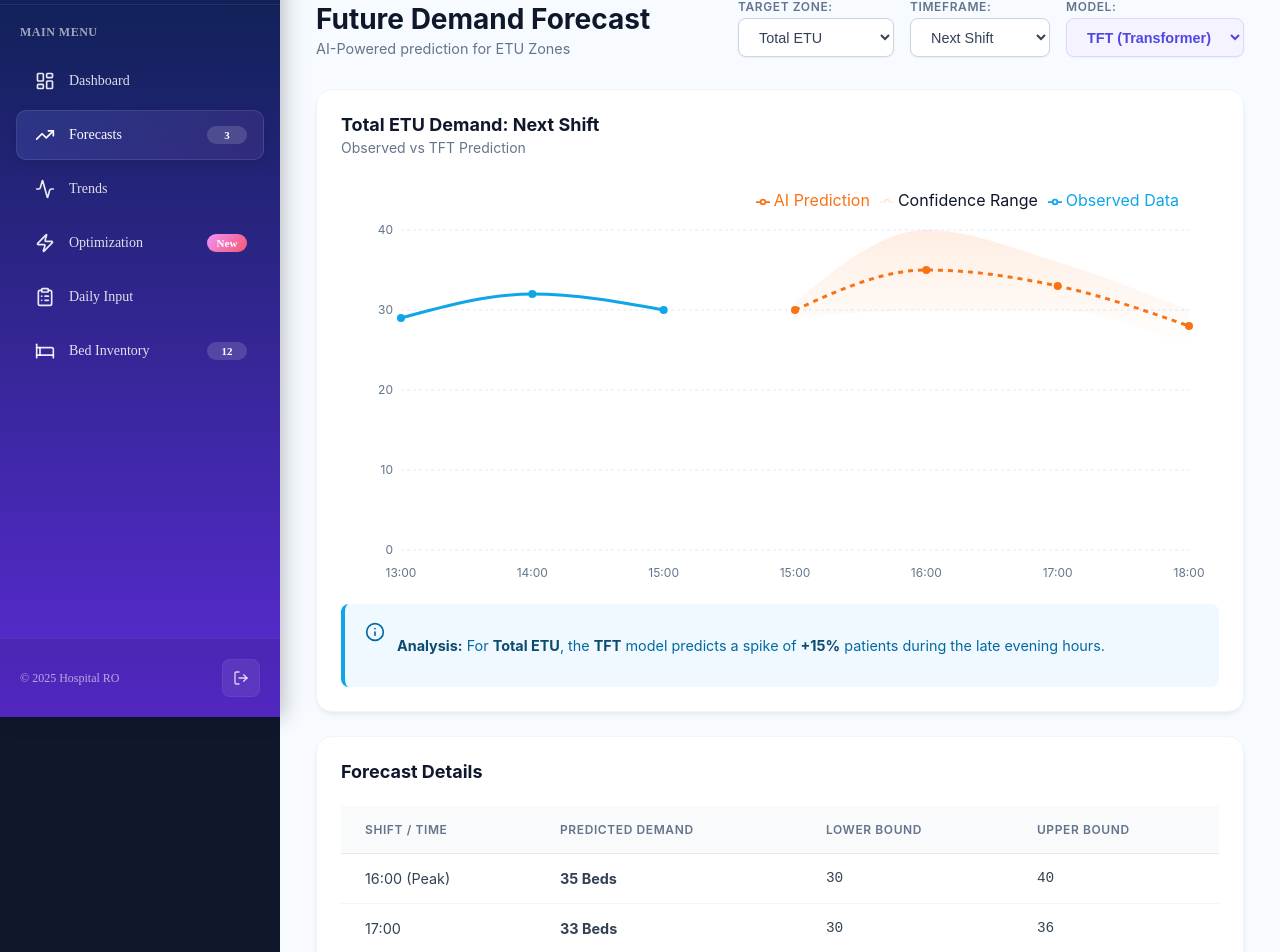
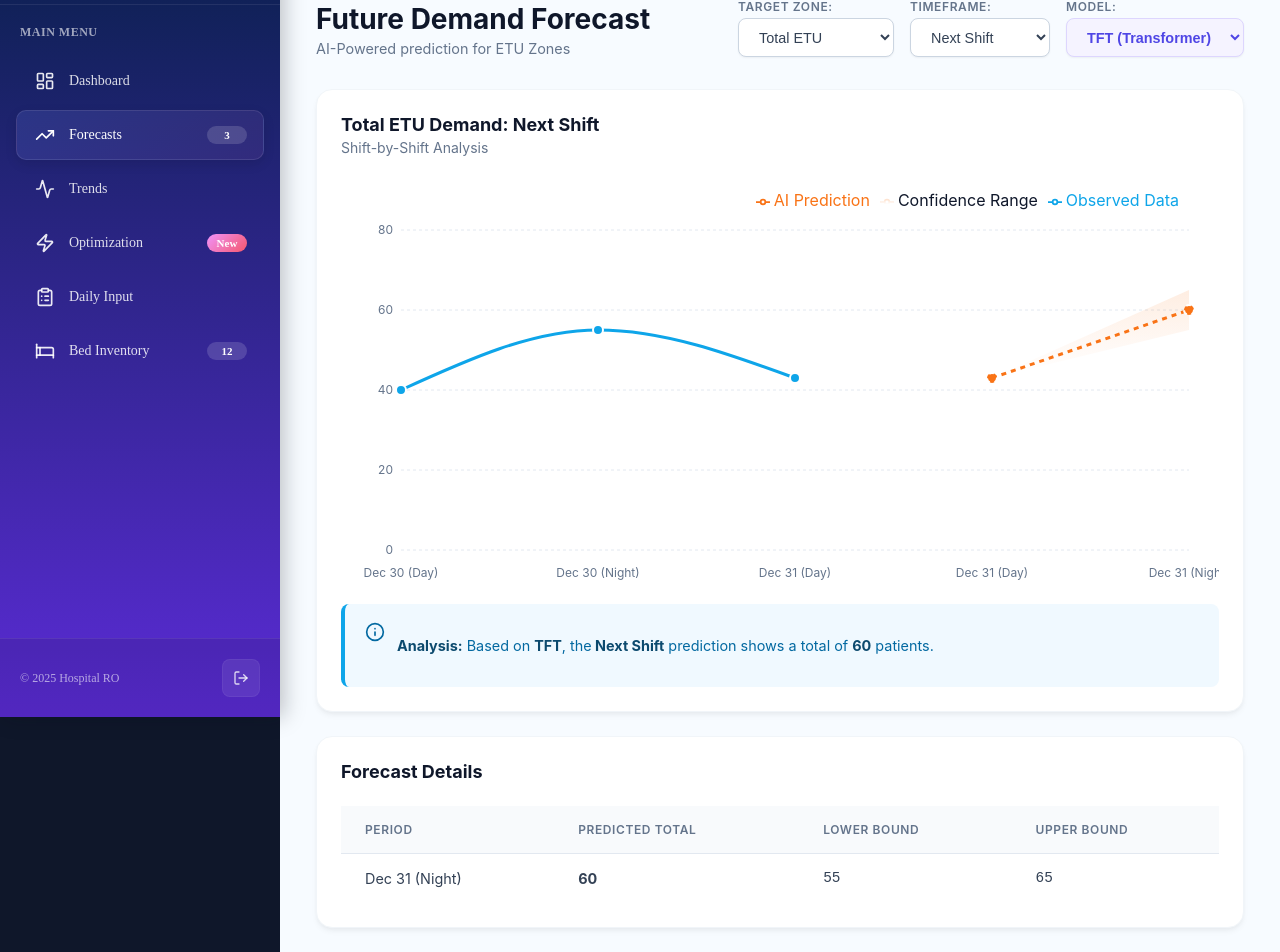
Before and after one commit to lochanajayasinghe/Hospital-Resource-Optimization-and-Demand-Forecasting-System, a React (Create React App) app in the folder frontend/: page /Forecast in a window 1280 px wide. Shown: the part 83-1035 px from the top of the page. Built offline with nearby package versions, Linux system fonts and the light colour scheme.

Commit message:
Update Forecast.jsx

```diff
--- a/frontend/src/components/Bed_demand_focasting/Forecast.jsx
+++ b/frontend/src/components/Bed_demand_focasting/Forecast.jsx
@@ -10,59 +10,77 @@ import {
   Legend,
   ResponsiveContainer
 } from 'recharts';
-import { BrainCircuit, Info } from 'lucide-react'; // Make sure to install lucide-react if needed
+import { Info } from 'lucide-react';
 import Layout from './Layout';
 import styles from './Forecast.module.css';
 
 const Forecast = () => {
-  // --- STATE MANAGEMENT ---
+  // --- STATE ---
   const [timeframe, setTimeframe] = useState('Next Shift');
   const [selectedZone, setSelectedZone] = useState('Total ETU');
   const [model, setModel] = useState('TFT');
   const [chartData, setChartData] = useState([]);
   const [tableData, setTableData] = useState([]);
 
-  // --- MOCK DATA ENGINE (The "Brain") ---
+  // --- MOCK DATA ENGINE ---
   useEffect(() => {
     let generatedData = [];
     let generatedTable = [];
-    const isResus = selectedZone === 'Resus (Critical)';
 
-    // LOGIC: Adjust numbers based on Zone (Resus is small/critical, Triage is large)
-    const baseValue = isResus ? 2 : 30;
-    const randomVar = isResus ? 2 : 15;
+    // 1. Determine Base Scale (Resus numbers are small, Total ETU is big)
+    const isResus = selectedZone.includes('Resus');
+    // Shift Average
+    const shiftAvg = isResus ? 3 : 45;
+    // Daily Average (Shift * 2)
+    const dailyAvg = shiftAvg * 2;
+    // Monthly Average (Daily * 30)
+    const monthlyAvg = dailyAvg * 30;
 
+    // --- LOGIC 1: NEXT SHIFT (Shift-Wise View) ---
     if (timeframe === 'Next Shift') {
-      // HOURLY DATA
       generatedData = [
-        { name: '13:00', historical: baseValue - 1, predicted: null, range: null },
-        { name: '14:00', historical: baseValue + 2, predicted: null, range: null },
-        { name: '15:00', historical: baseValue, predicted: null, range: null }, // Current Time
-        { name: '15:00', historical: null, predicted: baseValue, range: [baseValue-1, baseValue+1] }, // Connector
-        { name: '16:00', historical: null, predicted: baseValue + 5, range: [baseValue, baseValue + 10] }, // Peak
-        { name: '17:00', historical: null, predicted: baseValue + 3, range: [baseValue, baseValue + 6] },
-        { name: '18:00', historical: null, predicted: baseValue - 2, range: [baseValue-5, baseValue] },
+        { name: 'Dec 30 (Day)', historical: shiftAvg - 5, predicted: null, range: null },
+        { name: 'Dec 30 (Night)', historical: shiftAvg + 10, predicted: null, range: null },
+        { name: 'Dec 31 (Day)', historical: shiftAvg - 2, predicted: null, range: null },
+        // Connector
+        { name: 'Dec 31 (Day)', historical: null, predicted: shiftAvg - 2, range: [shiftAvg-2, shiftAvg-2] },
+        // The Prediction
+        { name: 'Dec 31 (Night)', historical: null, predicted: shiftAvg + 15, range: [shiftAvg + 10, shiftAvg + 20] },
       ];
       generatedTable = [
-        { label: '16:00 (Peak)', prediction: baseValue + 5, min: baseValue, max: baseValue + 10 },
-        { label: '17:00', prediction: baseValue + 3, min: baseValue, max: baseValue + 6 },
-        { label: '18:00', prediction: baseValue - 2, min: baseValue - 5, max: baseValue },
+        { label: 'Dec 31 (Night)', prediction: shiftAvg + 15, min: shiftAvg + 10, max: shiftAvg + 20 }
       ];
-    } else {
-      // DAILY/WEEKLY DATA
+    }
+
+    // --- LOGIC 2: NEXT DAY (Daily Total View) ---
+    else if (timeframe === 'Next Day') {
       generatedData = [
-        { name: 'Mon', historical: baseValue, predicted: null, range: null },
-        { name: 'Tue', historical: baseValue + 5, predicted: null, range: null },
-        { name: 'Wed', historical: baseValue - 2, predicted: null, range: null },
-        { name: 'Wed', historical: null, predicted: baseValue - 2, range: [baseValue-5, baseValue] }, // Connector
-        { name: 'Thu', historical: null, predicted: baseValue + 8, range: [baseValue+2, baseValue+15] },
-        { name: 'Fri', historical: null, predicted: baseValue + 12, range: [baseValue+5, baseValue+20] },
-        { name: 'Sat', historical: null, predicted: baseValue + 4, range: [baseValue, baseValue+8] },
+        { name: 'Dec 28', historical: dailyAvg - 10, predicted: null, range: null },
+        { name: 'Dec 29', historical: dailyAvg + 15, predicted: null, range: null },
+        { name: 'Dec 30', historical: dailyAvg - 5, predicted: null, range: null },
+        // Connector
+        { name: 'Dec 30', historical: null, predicted: dailyAvg - 5, range: [dailyAvg-5, dailyAvg-5] },
+        // The Prediction (Tomorrow)
+        { name: 'Dec 31', historical: null, predicted: dailyAvg + 20, range: [dailyAvg + 10, dailyAvg + 30] },
       ];
       generatedTable = [
-        { label: 'Thursday', prediction: baseValue + 8, min: baseValue + 2, max: baseValue + 15 },
-        { label: 'Friday', prediction: baseValue + 12, min: baseValue + 5, max: baseValue + 20 },
-        { label: 'Saturday', prediction: baseValue + 4, min: baseValue, max: baseValue + 8 },
+        { label: 'Dec 31 (Tomorrow)', prediction: dailyAvg + 20, min: dailyAvg + 10, max: dailyAvg + 30 }
+      ];
+    }
+
+    // --- LOGIC 3: NEXT MONTH (Monthly Total View) ---
+    else if (timeframe === 'Next Month') {
+      generatedData = [
+        { name: 'Oct', historical: monthlyAvg - 50, predicted: null, range: null },
+        { name: 'Nov', historical: monthlyAvg + 120, predicted: null, range: null },
+        { name: 'Dec', historical: monthlyAvg - 20, predicted: null, range: null },
+        // Connector
+        { name: 'Dec', historical: null, predicted: monthlyAvg - 20, range: [monthlyAvg-20, monthlyAvg-20] },
+        // The Prediction (Next Month)
+        { name: 'Jan', historical: null, predicted: monthlyAvg + 150, range: [monthlyAvg + 100, monthlyAvg + 200] },
+      ];
+      generatedTable = [
+        { label: 'January 2026', prediction: monthlyAvg + 150, min: monthlyAvg + 100, max: monthlyAvg + 200 }
       ];
     }
 
@@ -82,7 +100,6 @@ const Forecast = () => {
           </div>
 
           <div className={styles.controls}>
-            {/* 1. Zone Selector (Option B) */}
             <div className={styles.controlGroup}>
               <span className={styles.label}>Target Zone:</span>
               <select
@@ -97,7 +114,6 @@ const Forecast = () => {
               </select>
             </div>
 
-            {/* 2. Timeframe Selector */}
             <div className={styles.controlGroup}>
               <span className={styles.label}>Timeframe:</span>
               <select
@@ -107,12 +123,10 @@ const Forecast = () => {
               >
                 <option>Next Shift</option>
                 <option>Next Day</option>
-                <option>Next 2 Days</option>
                 <option>Next Month</option>
               </select>
             </div>
 
-            {/* 3. Model Selector */}
             <div className={styles.controlGroup}>
               <span className={styles.label}>Model:</span>
               <select
@@ -132,10 +146,12 @@ const Forecast = () => {
           <div className={styles.cardHeader}>
             <div>
               <h3 className={styles.cardTitle}>{selectedZone} Demand: {timeframe}</h3>
-              <span className={styles.cardSub}>Observed vs {model} Prediction</span>
+              <span className={styles.cardSub}>
+                {timeframe === 'Next Shift' ? 'Shift-by-Shift Analysis' :
+                 timeframe === 'Next Day' ? 'Daily Total Analysis' :
+                 'Monthly Total Analysis'}
+              </span>
             </div>
-
-            {/* Custom Legend Logic can go here if needed */}
           </div>
 
           <div className={styles.chartWrap}>
@@ -148,12 +164,14 @@ const Forecast = () => {
                   </linearGradient>
                 </defs>
                 <CartesianGrid strokeDasharray="3 3" vertical={false} stroke="#e2e8f0" />
+
                 <XAxis
                   dataKey="name"
                   axisLine={false}
                   tickLine={false}
                   tick={{ fill: '#64748b', fontSize: 12 }}
                   dy={10}
+                  interval={0}
                 />
                 <YAxis
                   axisLine={false}
@@ -165,7 +183,6 @@ const Forecast = () => {
                 />
                 <Legend verticalAlign="top" align="right" wrapperStyle={{ paddingBottom: '20px' }}/>
 
-                {/* Confidence Interval */}
                 <Area
                   type="monotone"
                   dataKey="range"
@@ -174,38 +191,36 @@ const Forecast = () => {
                   name="Confidence Range"
                 />
 
-                {/* History */}
                 <Line
                   type="monotone"
                   dataKey="historical"
                   stroke="#0ea5e9"
                   strokeWidth={3}
-                  dot={{ r: 4, fill: '#0ea5e9', strokeWidth: 0 }}
+                  dot={{ r: 5, fill: '#0ea5e9', strokeWidth: 2, stroke: '#fff' }}
                   activeDot={{ r: 6 }}
                   name="Observed Data"
                 />
 
-                {/* Prediction */}
                 <Line
                   type="monotone"
                   dataKey="predicted"
                   stroke="#f97316"
                   strokeWidth={3}
                   strokeDasharray="5 5"
-                  dot={{ r: 4, fill: '#f97316', strokeWidth: 0 }}
+                  dot={{ r: 5, fill: '#f97316', strokeWidth: 2, stroke: '#fff' }}
                   name="AI Prediction"
                 />
               </ComposedChart>
             </ResponsiveContainer>
           </div>
 
-          {/* --- ANALYSIS INSIGHT BOX --- */}
+          {/* --- ANALYSIS BOX --- */}
           <div className={styles.analysisBox}>
             <Info className={styles.analysisIcon} size={20} />
             <p>
-              <strong>Analysis:</strong> For <strong>{selectedZone}</strong>, the <strong>{model}</strong> model predicts a
-              spike of <strong>{selectedZone.includes('Resus') ? '+2 Critical' : '+15%'}</strong> patients
-              during the {timeframe === 'Next Shift' ? 'late evening hours' : 'upcoming period'}.
+              <strong>Analysis:</strong> Based on <strong>{model}</strong>, the
+              <strong> {timeframe}</strong> prediction shows a total of <strong>{tableData[0]?.prediction}</strong> patients.
+              {timeframe === 'Next Month' && ' This indicates a seasonal increase.'}
             </p>
           </div>
         </section>
@@ -219,8 +234,8 @@ const Forecast = () => {
             <table className={styles.table}>
               <thead>
                 <tr>
-                  <th>Shift / Time</th>
-                  <th>Predicted Demand</th>
+                  <th>Period</th>
+                  <th>Predicted Total</th>
                   <th>Lower Bound</th>
                   <th>Upper Bound</th>
                 </tr>
@@ -229,7 +244,7 @@ const Forecast = () => {
                 {tableData.map((row, index) => (
                   <tr key={index}>
                     <td>{row.label}</td>
-                    <td className={styles.bold}>{row.prediction} Beds</td>
+                    <td className={styles.bold}>{row.prediction}</td>
                     <td className={styles.subtle}>{row.min}</td>
                     <td className={styles.subtle}>{row.max}</td>
                   </tr>
```
